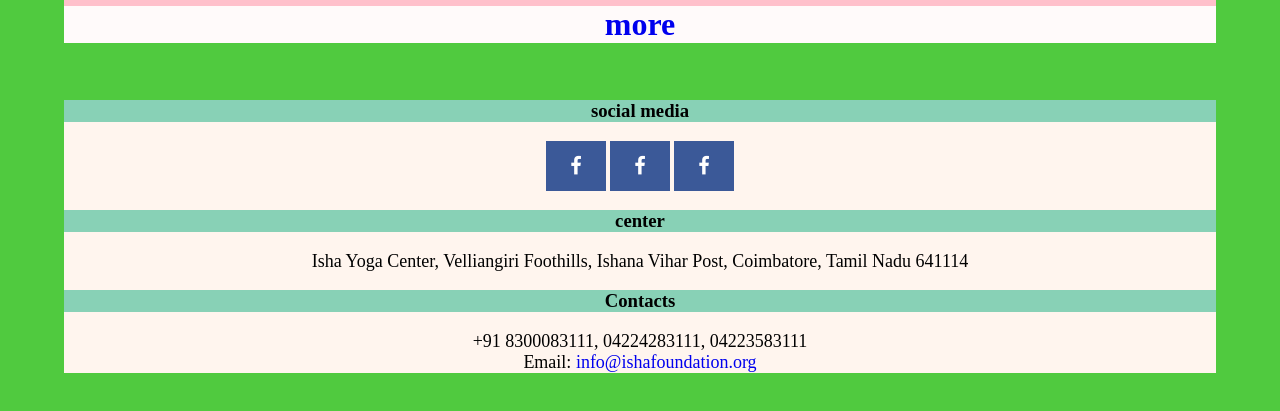
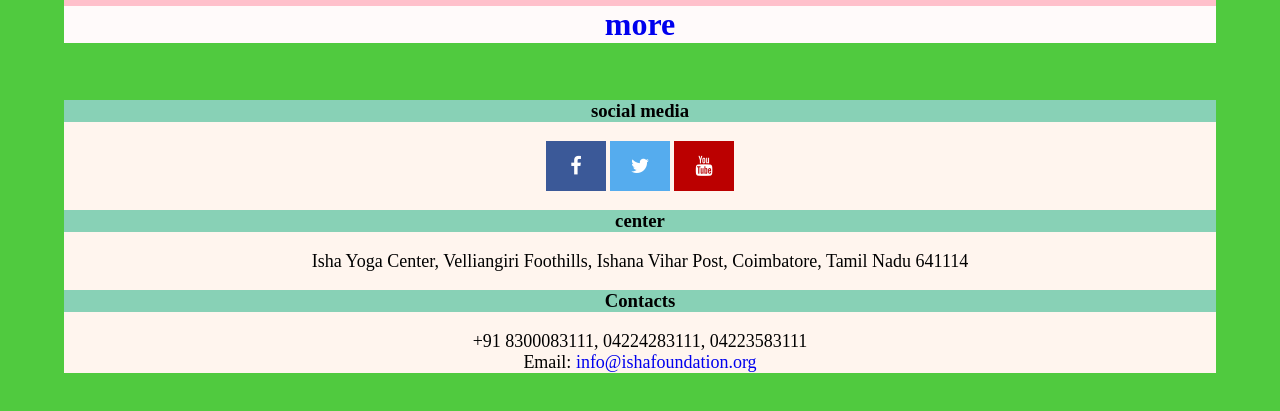
Before and after one commit to mkisheregit/sadhguru1.github.io, a plain HTML site: page index.html in a window 1280 px wide. Shown: the part 3103-3514 px from the top of the page. Drawn offline with Linux system fonts and the light colour scheme.

Commit message:
Update index.html

```diff
--- a/index.html
+++ b/index.html
@@ -173,12 +173,12 @@
     </div>
     <footer>
         <div id="last">
+            <h3 id="column">social media</h3>
             <div class="social-media">
-            <h3 id="column">social media</h3>
             <a href="https://www.facebook.com/sadhguru" class="fa fa-facebook"> </a>
-            <a href="https://wwww.twitter.com/sadhguruJV" class="fa fa-facebook"></a>
-            <a href="https://www.youtube.com/sadhguru" class="fa fa-facebook"> </a>
-                </div>
+            <a href="https://wwww.twitter.com/sadhguruJV" class="fa fa-twitter"></a>
+            <a href="https://www.youtube.com/sadhguru" class="fa fa-youtube"> </a>
+            </div>
             <h3 id="column">center</h3>
             <p id="p2">Isha Yoga Center, Velliangiri Foothills, Ishana Vihar Post, Coimbatore, Tamil Nadu 641114</p>
             <h3 id="column">Contacts</h3>
```
